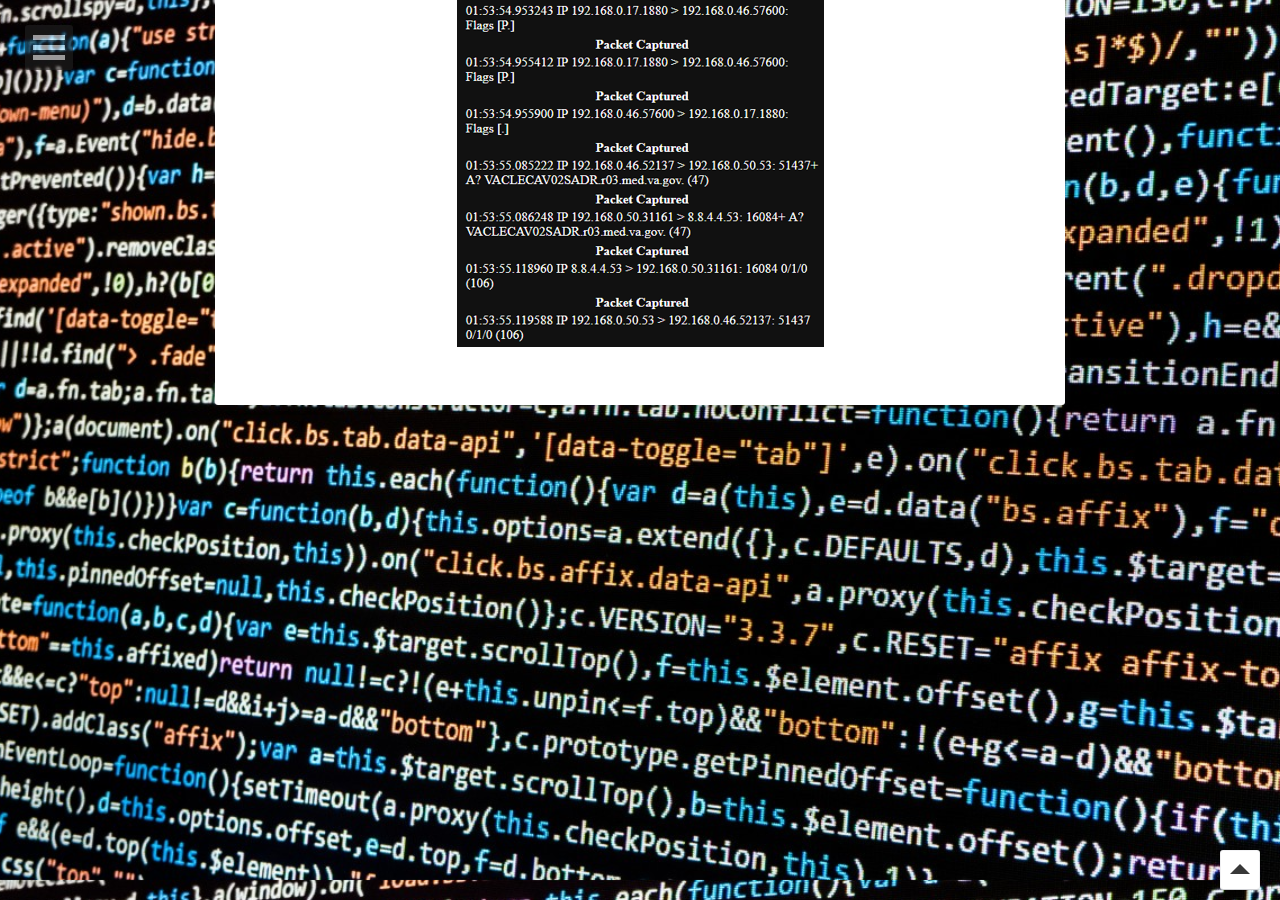
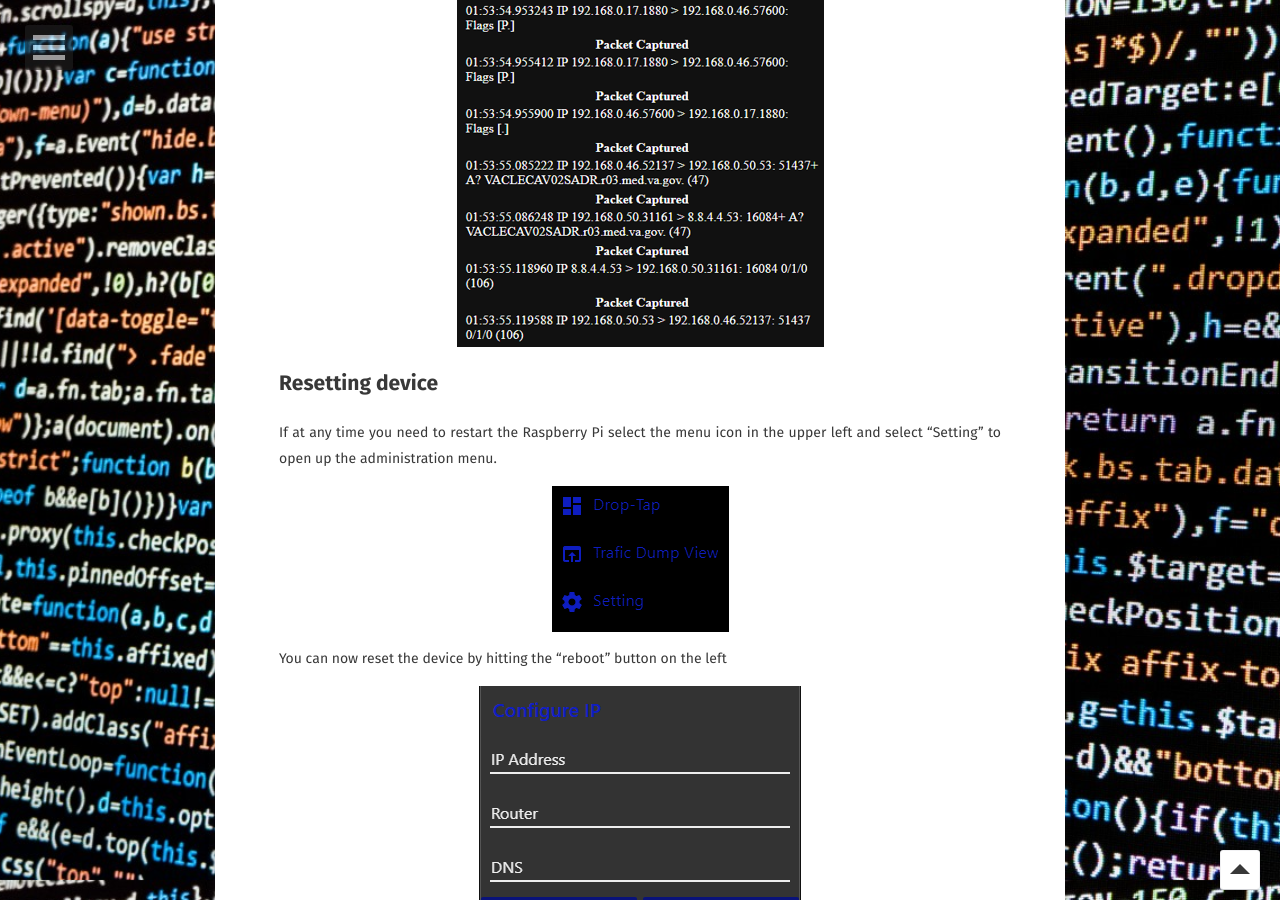
Before and after one commit to mgalde/DropTap, a Jekyll site: the page built from getting_started.md, in a window 1280 px wide and 900 px high, scrolled down 2720 px. Built offline with Jekyll 4.4.1, drawn with Linux system fonts in a browser that asks for light colours; some web fonts are replaced; our own code applies the rules of GitHub Pages for plain Markdown files; comment, search, counter and statistics services are not loaded.

Commit message:
reboot device

```diff
--- a/getting_started.md
+++ b/getting_started.md
@@ -27,3 +27,13 @@ Once 30 seconds are up you will recieve a menu pop up stating capture is compete
 Successful traffic captures will be visible now and should look somewhat similar to below.
 
 ![Traffic Dump View  ](/assets/img/DropTapImages/Product/DropTapUI4.png)
+
+## Resetting device
+
+If at any time you need to restart the Raspberry Pi select the menu icon in the upper left and select "Setting" to open up the administration menu.
+
+![Traffic Dump View  ](/assets/img/DropTapImages/Product/DropTapUI2.png)
+
+You can now reset the device by hitting the "reboot" button on the left
+
+![Traffic Dump View  ](/assets/img/DropTapImages/Product/DropTapUI3.png)
```
